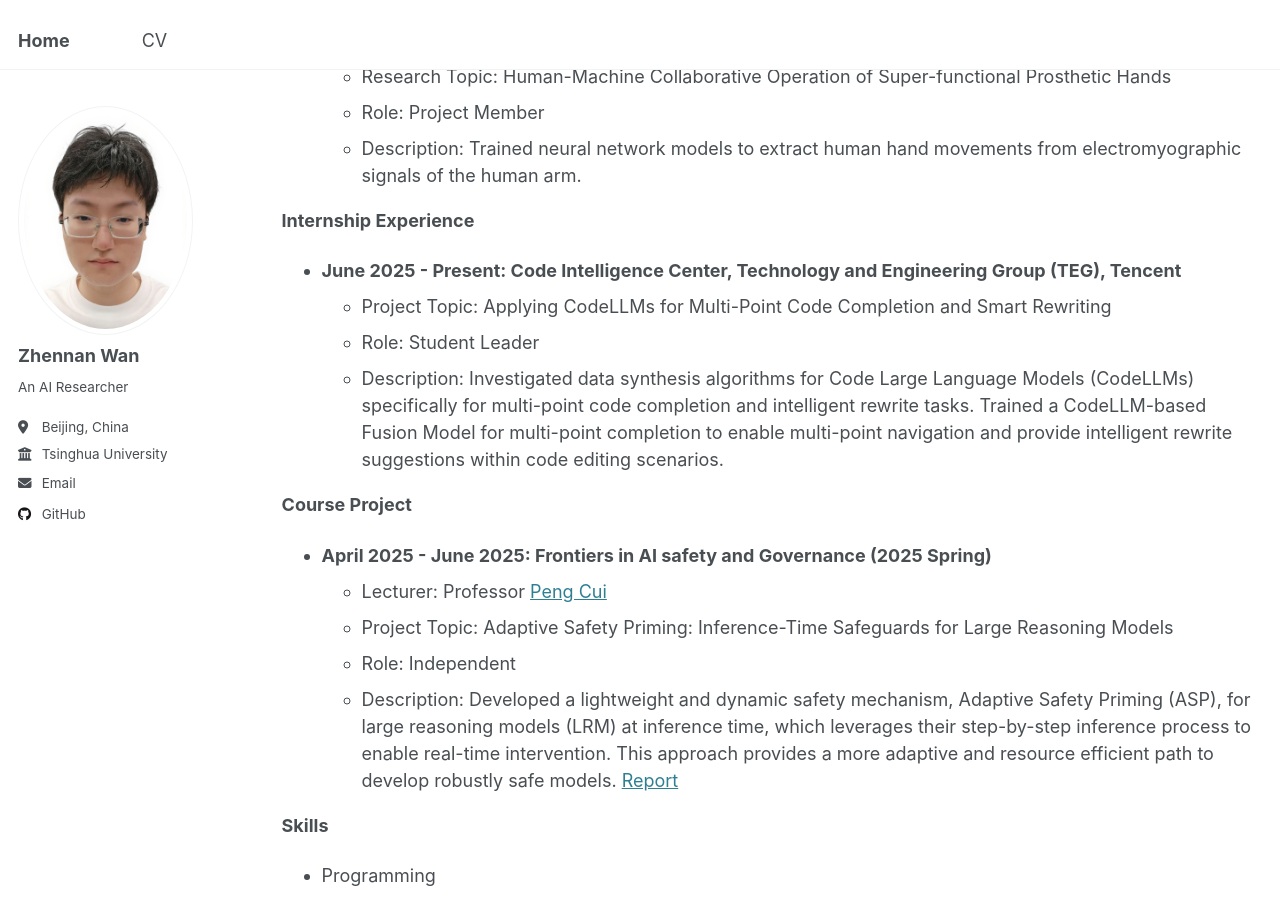
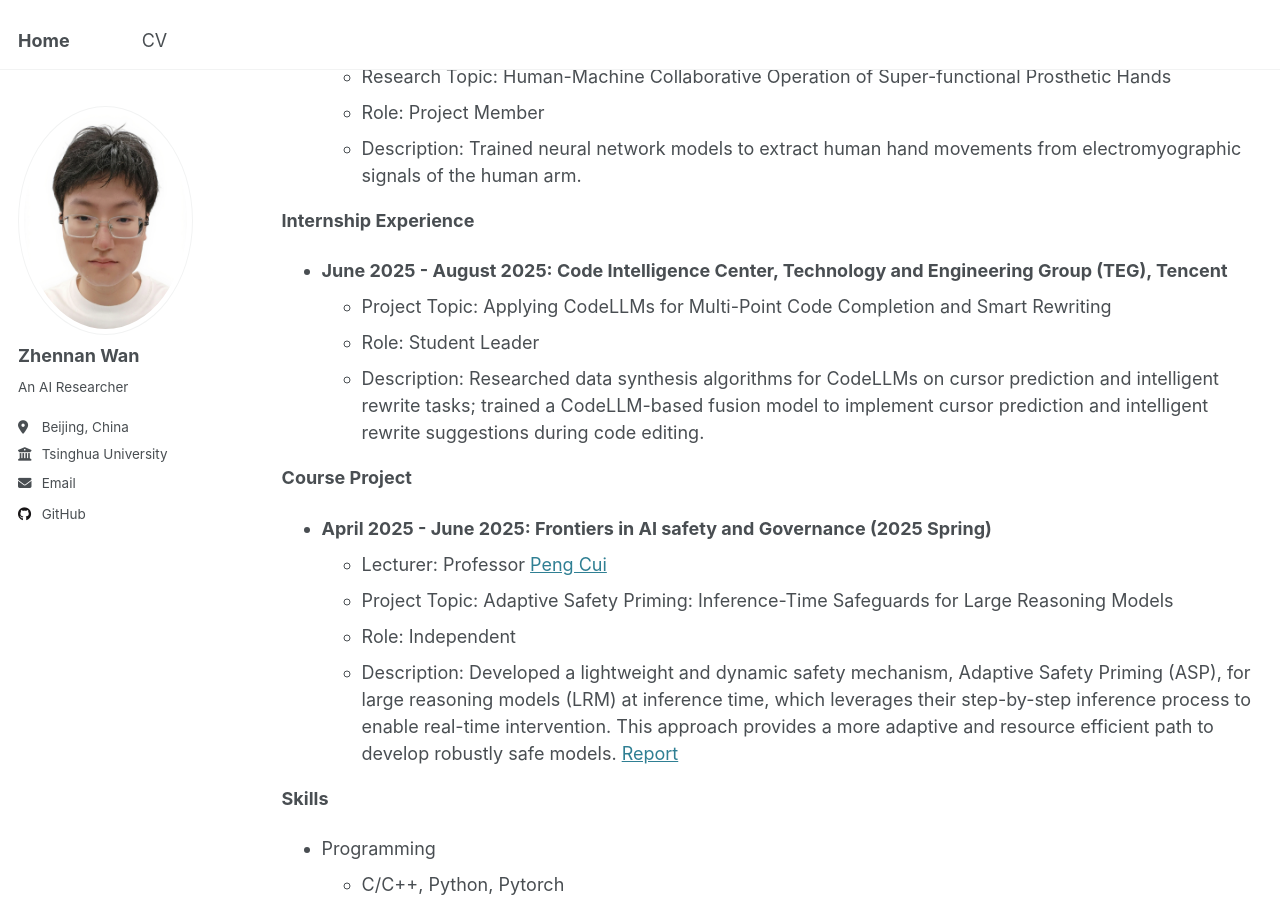
Before and after one commit to zhennan1/zhennan1.github.io, a Jekyll site: the page built from _pages/cv.md, in a window 1280 px wide and 900 px high, scrolled down 1135 px. Built offline with Jekyll 4.4.1, drawn with Linux system fonts in a browser that asks for light colours.

Commit message:
Update cv.md

```diff
--- a/_pages/cv.md
+++ b/_pages/cv.md
@@ -41,10 +41,10 @@
 
 **Internship Experience**
 
-* **June 2025 - Present: Code Intelligence Center, Technology and Engineering Group (TEG), Tencent**
+* **June 2025 - August 2025: Code Intelligence Center, Technology and Engineering Group (TEG), Tencent**
   * Project Topic: Applying CodeLLMs for Multi-Point Code Completion and Smart Rewriting
   * Role: Student Leader
-  * Description: Investigated data synthesis algorithms for Code Large Language Models (CodeLLMs) specifically for multi-point code completion and intelligent rewrite tasks. Trained a CodeLLM-based Fusion Model for multi-point completion to enable multi-point navigation and provide intelligent rewrite suggestions within code editing scenarios.
+  * Description: Researched data synthesis algorithms for CodeLLMs on cursor prediction and intelligent rewrite tasks; trained a CodeLLM-based fusion model to implement cursor prediction and intelligent rewrite suggestions during code editing.
 
 **Course Project**
 
```
